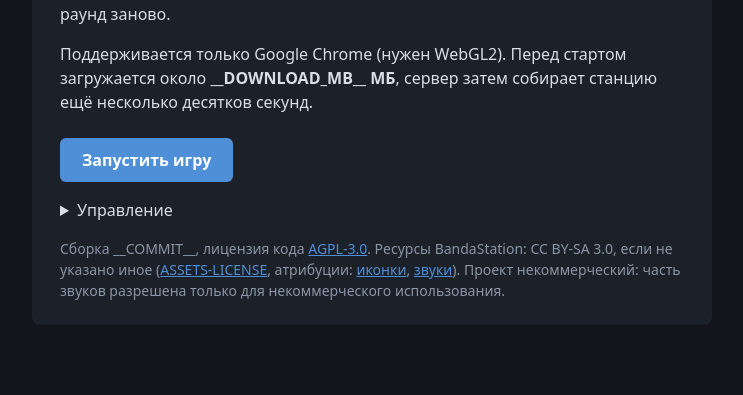
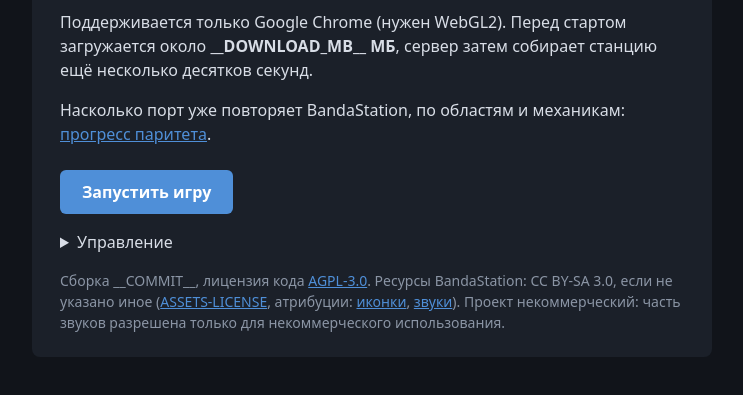
Before and after one commit to rswayd/space-station-rs, a plain HTML site: page web/index.html in a window 1280 px wide. Shown: the part 319-714 px from the top of the page, without its empty margins (268-1011 px from the left). Drawn offline with Linux system fonts and the light colour scheme.

Commit message:
Web demo: the parity progress page at progress.html, linked from the landing

```diff
--- a/web/index.html
+++ b/web/index.html
@@ -25,6 +25,10 @@
   </p>
   <p id="browser-note" class="note" hidden>
     Похоже, это не Chrome. Игра может не запуститься, но попробовать можно.
+  </p>
+  <p>
+    Насколько порт уже повторяет BandaStation, по областям и механикам:
+    <a href="progress.html">прогресс паритета</a>.
   </p>
   <button id="start" type="button">Запустить игру</button>
   <details>
```
Also changed, not shown: 2 other files.
